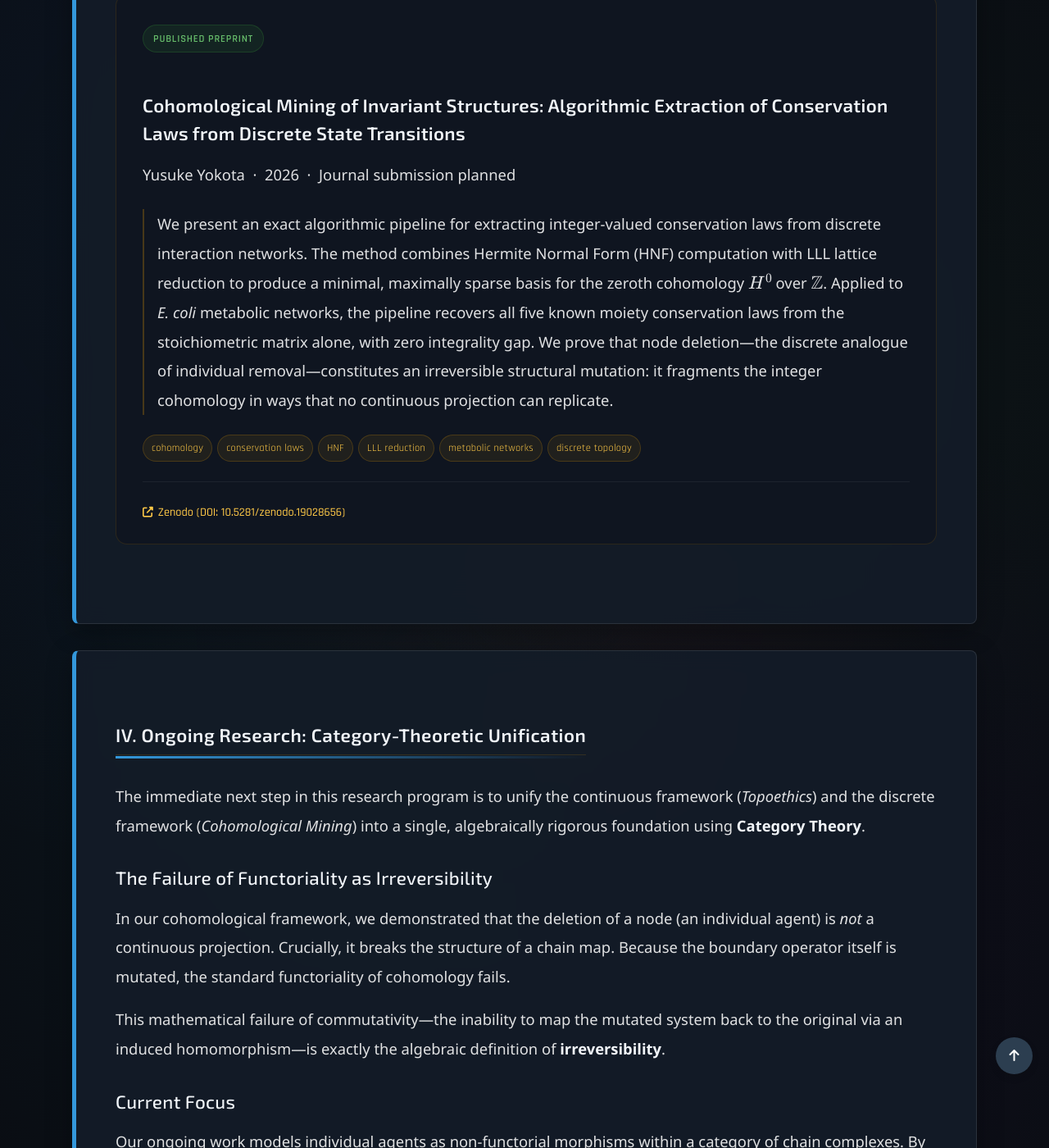
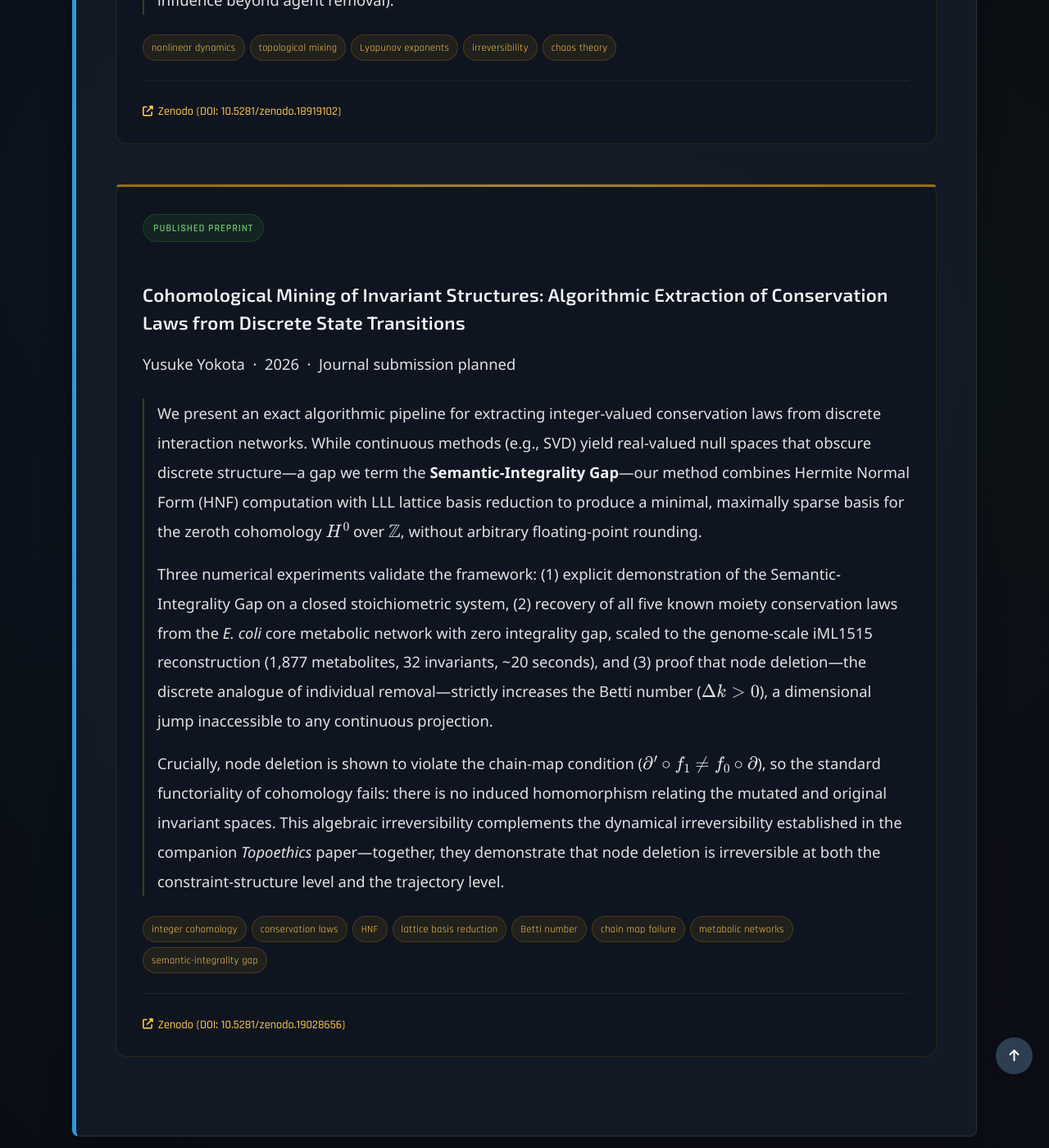
Before and after one commit to Yusukey01/yusukey01.github.io, a Jekyll site: the page built from Mathematics/Research/research_index.html, in a window 1280 px wide and 1400 px high, scrolled down 5391 px. Shown: the whole window at 82% size. Built offline with Jekyll 4.4.1, drawn with Linux system fonts in a browser that asks for light colours; some of the changed text lies outside the part shown.

Commit message:
fixed explanations

```diff
--- a/Mathematics/Research/research_index.html
+++ b/Mathematics/Research/research_index.html
@@ -96,17 +96,25 @@ uses_python: false
             bounds of a system—the invariant manifold—became the conceptual engine for everything that followed.
         </p>
 
-        <h3>2. The Discrete Complement: Cohomological Mining (2026)</h3>
+       <h3>2. The Discrete Complement: Cohomological Mining (2026)</h3>
         <p>
             The heuristic search of 2023 was subsequently elevated into a mathematically exact algorithmic pipeline. In complex discrete systems,
-            continuous approximations (like SVD over \(\mathbb{R}\)) introduce arbitrary epistemological gaps. True invariants reside strictly over
-            an integer ring, \(\mathbb{Z}\).
+            continuous approximations (like SVD over \(\mathbb{R}\)) introduce what we call the <strong>Semantic-Integrality Gap</strong>: the
+            extracted real-valued basis vectors are mathematically valid over \(\mathbb{R}\), but mapping them back to structurally meaningful
+            discrete entities requires arbitrary thresholding and rounding. True invariants reside strictly over an integer ring, \(\mathbb{Z}\).
         </p>
         <p>
-            By modeling discrete state transitions as a general chain complex, we reframed the discovery of conservation laws as the exact computation
-            of the integer zeroth cohomology group, \( H^0 \). Utilizing <strong>Hermite Normal Form (HNF)</strong> and <strong>Lenstra-Lenstra-Lovász (LLL)
-            lattice basis reduction</strong>, we proved that node deletion—the discrete analogue of individual removal—constitutes an irreversible structural
-            mutation. It fragments the integer cohomology in a manner that no continuous projection can replicate.
+            By modeling discrete state transitions as a general chain complex over \(\mathbb{Z}\)—with a boundary operator
+            \(\partial: C_1 \to C_0\) encoding the net effect of each transformation—we reframed the discovery of conservation laws as the
+            exact computation of the integer zeroth cohomology group, \( H^0 = \ker(\delta) \) where \(\delta = D^T\) is the coboundary operator.
+            Utilizing <strong>Hermite Normal Form (HNF)</strong> and <strong>Lenstra-Lenstra-Lovász (LLL) lattice basis reduction</strong>,
+            the pipeline extracts structurally minimal integer generators in polynomial time.
+        </p>
+        <p>
+            The key structural result: node deletion is <em>not</em> a chain map (\(\partial' \circ f_1 \neq f_0 \circ \partial\)), so the
+            standard functoriality of cohomology fails entirely. This is what permits the Betti number to strictly <em>increase</em> under
+            deletion—a dimensional jump that no continuous projection can produce. It is this failure of functoriality that constitutes the
+            algebraic definition of irreversibility in the discrete setting.
         </p>
 
         <h3>3. The Main Line: Topoethics (2026)</h3>
@@ -193,23 +201,44 @@ uses_python: false
             <p class="paper-meta">
                 Yusuke Yokota &nbsp;·&nbsp; 2026 &nbsp;·&nbsp; Journal submission planned
             </p>
+
             <div class="paper-abstract">
                 <p>
-                    We present an exact algorithmic pipeline for extracting integer-valued conservation laws from discrete interaction networks. The method combines
-                    Hermite Normal Form (HNF) computation with LLL lattice reduction to produce a minimal, maximally sparse basis for the zeroth cohomology \(H^0\)
-                    over \(\mathbb{Z}\). Applied to <em>E.&nbsp;coli</em> metabolic networks, the pipeline recovers all five known moiety conservation laws from the
-                    stoichiometric matrix alone, with zero integrality gap. We prove that node deletion—the discrete analogue of individual removal—constitutes an
-                    irreversible structural mutation: it fragments the integer cohomology in ways that no continuous projection can replicate.
+                    We present an exact algorithmic pipeline for extracting integer-valued conservation laws from discrete
+                    interaction networks. While continuous methods (e.g., SVD) yield real-valued null spaces that obscure
+                    discrete structure—a gap we term the <strong>Semantic-Integrality Gap</strong>—our method combines
+                    Hermite Normal Form (HNF) computation with LLL lattice basis reduction to produce a minimal, maximally
+                    sparse basis for the zeroth cohomology \(H^0\) over \(\mathbb{Z}\), without arbitrary floating-point rounding.
+                </p>
+                <p>
+                    Three numerical experiments validate the framework: (1) explicit demonstration of the Semantic-Integrality
+                    Gap on a closed stoichiometric system, (2) recovery of all five known moiety conservation laws from
+                    the <em>E.&nbsp;coli</em> core metabolic network with zero integrality gap, scaled to the genome-scale
+                    iML1515 reconstruction (1,877 metabolites, 32 invariants, ~20 seconds), and (3) proof that node
+                    deletion—the discrete analogue of individual removal—strictly increases the Betti number
+                    (\(\Delta k > 0\)), a dimensional jump inaccessible to any continuous projection.
+                </p>
+                <p>
+                    Crucially, node deletion is shown to violate the chain-map condition
+                    (\(\partial' \circ f_1 \neq f_0 \circ \partial\)), so the standard functoriality of cohomology fails:
+                    there is no induced homomorphism relating the mutated and original invariant spaces. This algebraic
+                    irreversibility complements the dynamical irreversibility established in the companion
+                    <em>Topoethics</em> paper—together, they demonstrate that node deletion is irreversible at both the
+                    constraint-structure level and the trajectory level.
                 </p>
             </div>
+
             <div class="paper-keywords">
-                <span>cohomology</span>
+                <span>integer cohomology</span>
                 <span>conservation laws</span>
                 <span>HNF</span>
-                <span>LLL reduction</span>
+                <span>lattice basis reduction</span>
+                <span>Betti number</span>
+                <span>chain map failure</span>
                 <span>metabolic networks</span>
-                <span>discrete topology</span>
+                <span>semantic-integrality gap</span>
             </div>
+
             <div class="paper-links">
                 <a href="https://doi.org/10.5281/zenodo.19028656" target="_blank" rel="noopener noreferrer" class="paper-link zenodo-link">
                     <i class="fas fa-external-link-alt"></i> Zenodo (DOI: 10.5281/zenodo.19028656)
@@ -236,6 +265,17 @@ uses_python: false
         <p>
             This mathematical failure of commutativity—the inability to map the mutated system back to the original via an induced
             homomorphism—is exactly the algebraic definition of <strong>irreversibility</strong>.
+        </p>
+
+        <h3>Complementarity of the Two Frameworks</h3>
+        <p>
+            The cohomological analysis and the continuous dynamical-systems analysis in <em>Topoethics</em> address the same
+            structural question—the irreversibility of node deletion—from complementary mathematical levels. The discrete
+            framework demonstrates, via exact integer cohomology, that deletion <em>fragments</em> the system's conservation
+            constraints (the Betti number increases). The continuous framework demonstrates, via Lyapunov exponents and
+            topological mixing, that deletion <em>bifurcates</em> the system's trajectories permanently. Neither perspective
+            alone captures the full picture: the cohomological framework identifies <em>what</em> structural constraints break,
+            while the dynamical framework quantifies <em>how</em> the resulting trajectories diverge.
         </p>
 
         <h3>Current Focus</h3>
```
